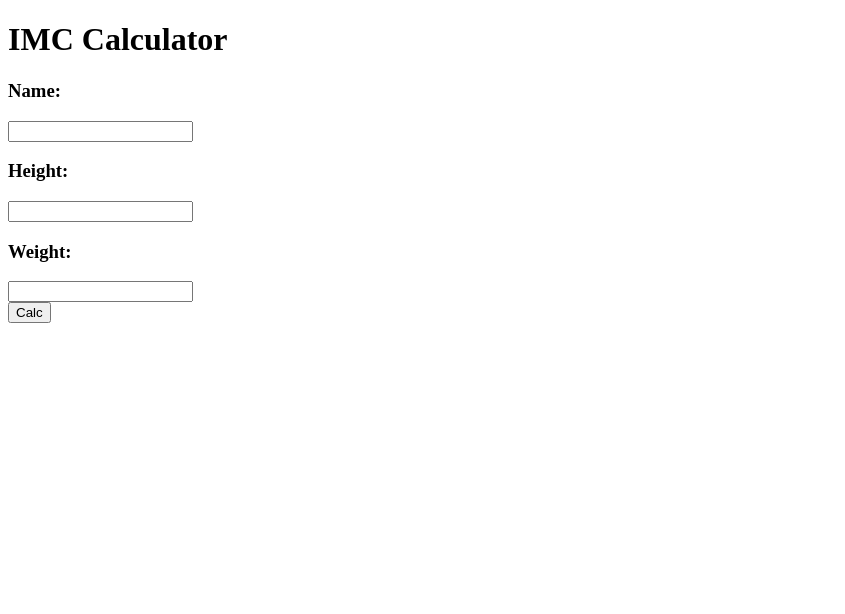
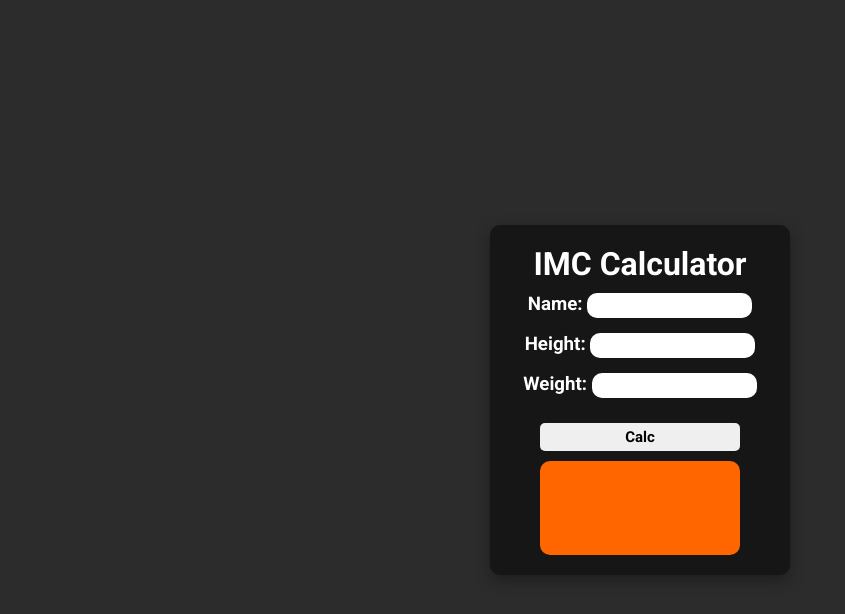
Before and after one commit to di3gome3/IMC-Calculator, a plain HTML site: page index.html in a window 1280 px wide. Shown: the whole page, without its empty margins (0-845 px from the left). Drawn offline with Linux system fonts and the light colour scheme.

Commit message:
Add style and almost finish js

```diff
--- a/Assets/css/style.css
+++ b/Assets/css/style.css
@@ -0,0 +1,85 @@
+@import url('https://fonts.googleapis.com/css2?family=Roboto:wght@100;300;400;500;700&display=swap');
+
+
+*{
+    margin: 0;
+    padding: 0;
+    box-sizing: border-box;
+    font-family: 'Roboto', sans-serif;
+}
+
+
+body {
+    background-color: #2c2c2c;
+    /*background: linear-gradient(90deg, rgba(255,228,154,1) 10%, rgba(255,165,0,1) 99%);*/
+}
+
+.container{
+    display: flex;
+    justify-content: center;
+    align-items: center;
+    height: 100vh;
+}
+.calculator {
+    display: flex;
+    flex-direction: column;
+    justify-content: center;
+    align-items: center;
+    gap: 10px;
+    width: 300px;
+    height: 350px;
+    padding: 20px;
+    background-color: #161616;
+    border-radius: 10px;
+    box-shadow: rgba(0, 0, 0, 0.35) 0px 5px 15px;
+}
+
+.inputs{
+    display: flex;
+    flex-direction: column;
+    justify-content: center;
+    align-items: center;
+}
+
+h1 {
+ color: #FFFFFF;
+}
+
+.inputs h3 {
+    margin-bottom: 15px;
+    color: #FFFFFF;
+}
+
+.inputs input{
+    border-style: none;
+    padding: 5px;
+    border-radius: 10px;
+    font-weight: bold;
+}
+
+button {
+    width: 200px;
+    padding: 5px;
+    border: none;
+    border-radius: 5px;
+    font-size: 15px;
+    font-weight: 700;
+    transition: .5s;
+    cursor: pointer;
+}
+
+button:hover{
+    background-color: #e2e2e2;
+    transition: .5s;
+}
+
+#awnser {
+    width: 200px;
+    height: 200px;
+    background-color: #FF6600;
+    color: #2c2c2c;
+    padding: 10px;
+    border-radius: 10px;
+    font-size: 15px;
+    font-weight: bold;
+}
--- a/Assets/javascirpt/script.js
+++ b/Assets/javascirpt/script.js
@@ -1,30 +1,26 @@
-const userName = document.querySelector('#name')
-const userHeight = document.querySelector('#height')
-const userWeight = document.querySelector('#weight')
-const btnCalc = document.querySelector('#calc')
+const userName = document.querySelector("#name");
+const userHeight = document.querySelector("#height");
+const userWeight = document.querySelector("#weight");
+const btnCalc = document.querySelector("#calc");
+const res = document.querySelector("#awnser");
 
+btnCalc.addEventListener("click", () => {
+  const name = userName.value;
+  const height = Number(parseFloat(userHeight.value).toFixed(1));
+  const weight = Number(parseFloat(userWeight.value).toFixed(1));
+  const imc = Number(weight / (height * height)).toFixed(1);
+  res.innerHTML = "";
+  function calcImc() {
+    if (imc < 18.5) {
+      res.innerHTML = `${name} seu IMC é de ${imc} e voce está abaixo do peso`;
+    } else if (imc < 24.9) {
+      res.innerHTML = `${name} seu IMC é de ${imc} e voce está no peso ideal`;
+    } else if (imc < 29.9) {
+      res.innerHTML = `${name} seu IMC é de ${imc} e voce está no acima do peso`;
+    } else {
+      res.innerHTML = `${name} seu IMC é de ${imc} e voce está Obeso`;
+    }
+  }
 
-
-
-btnCalc.addEventListener('click', () => {
-    const name = userName.value
-    const height = Number(parseFloat(userHeight.value).toFixed(1));
-    const weight = Number(parseFloat(userWeight.value).toFixed(1));
-    const imc = Number(weight / (height * height)).toFixed(1)
-    console.log(imc)
-    function calcImc (){
-
-     if (imc < 18.5){
-        console.log('abaixo do peso')
-     } else if (imc < 24.9){
-        console.log('peso ideal')
-     } else if (imc < 29.9){
-        console.log('sobre peso')
-     } else {
-        console.log('gordola')
-     }
-
-    }
-
-    calcImc()
-})
+  calcImc();
+});
--- a/index.html
+++ b/index.html
@@ -7,30 +7,22 @@
     <title>IMC Calculator</title>
 </head>
 <body>
+    <div class="container">
         <div class="calculator">
             <div class="title"><h1>IMC Calculator</h1></div>
-
             <div class="inputs">
-            <div class="name">
-                <h3>Name:</h3>
-                <input type="text" name="name" id="name">
-            </div>
-            <div class="height">
-                <h3>Height:</h3>
-                <input type="number" name="height" id="height">
-            </div>
-            <div class="weight">
-                <h3>Weight:</h3>
-                <input type="number" name="weight" id="weight">
+                    <h3>Name: <input type="text" name="name" id="name"></h3>
+                    <h3>Height: <input type="number" name="height" id="height"></h3>
+                    <h3>Weight: <input type="number" name="weight" id="weight"></h3>
                 </div>
                 <div class="button">
                     <button id="calc">Calc</button>
                 </div>
-        </div>
                 <div id="awnser">
                 </div>
             </div>
-
+        </div>
+    </div>
     <script src="/Assets/javascirpt/script.js"></script>
 </body>
 </html>
```
Lines whose indentation alone changed are shown as unchanged.
